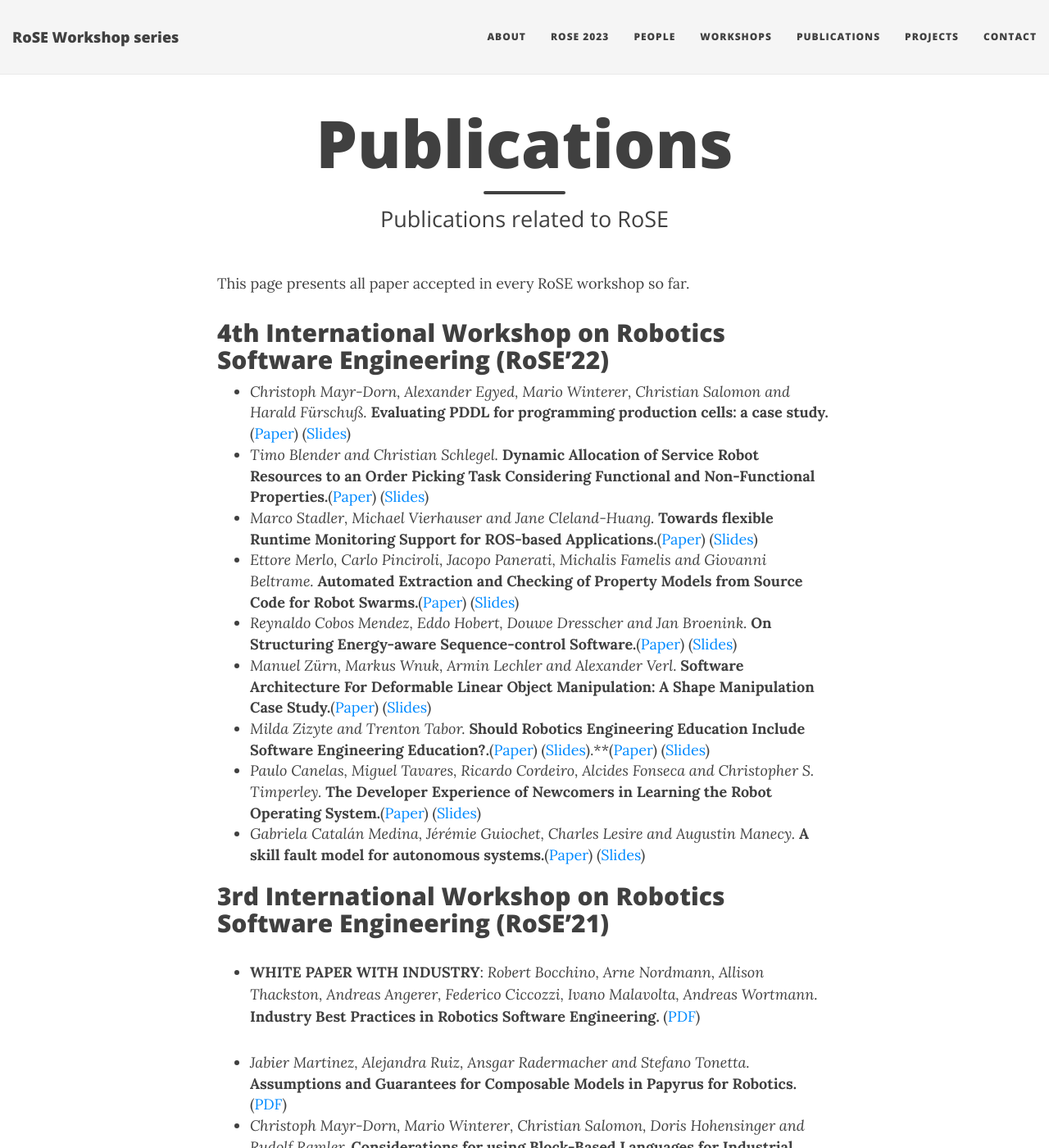
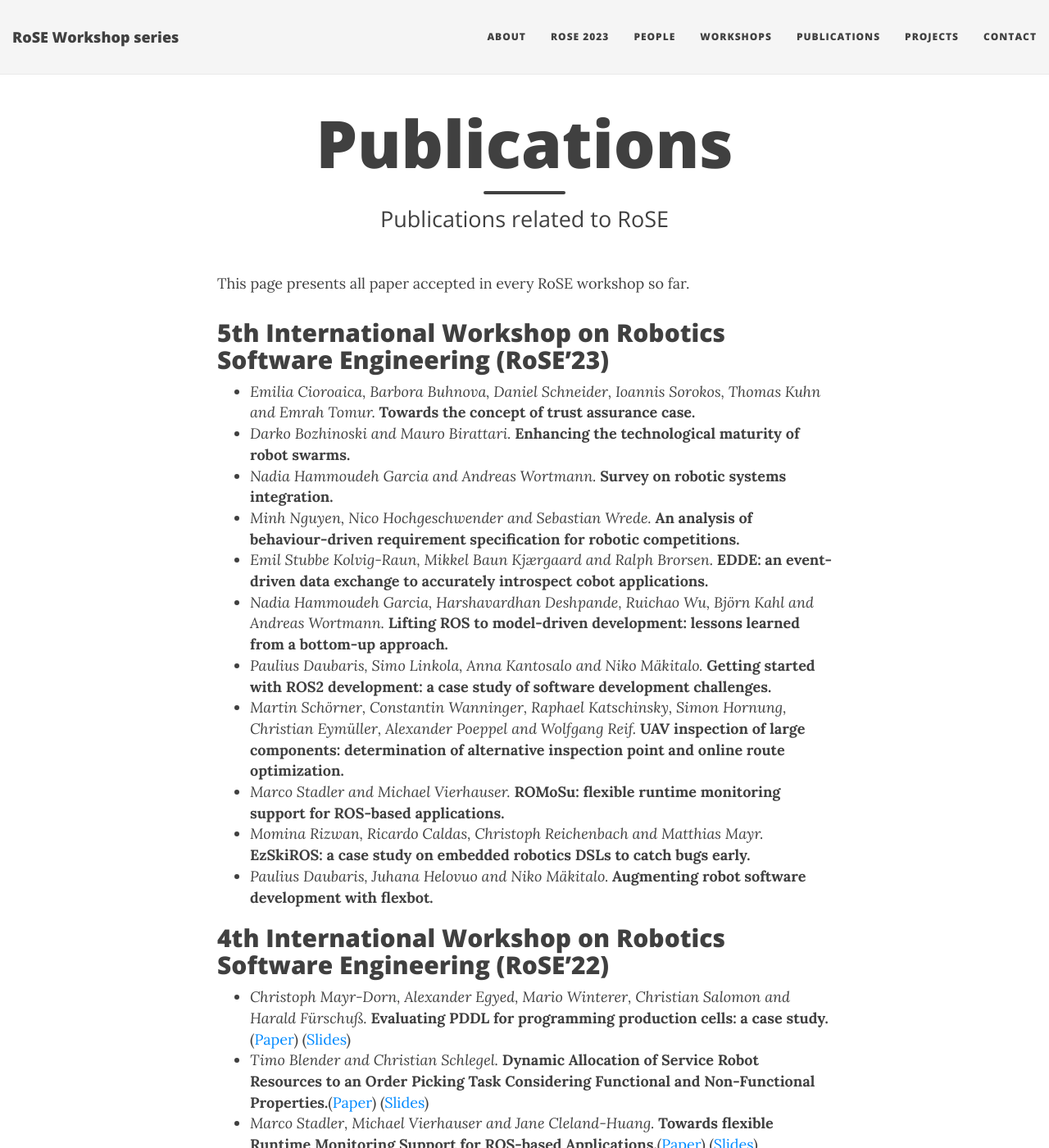
Before and after one commit to rose-workshops/rose-workshops.github.io, a Jekyll site: the page built from publications.md, in a window 1280 px wide and 1400 px high. Shown: the whole window at 82% size. Built offline with Jekyll 4.4.1, drawn with Linux system fonts in a browser that asks for light colours; nearby versions of some CDN libraries.

Commit message:
added list of RoSE'23 papers to publications page

```diff
--- a/publications.md
+++ b/publications.md
@@ -5,6 +5,31 @@ subtitle: Publications related to RoSE
 ---
 
 This page presents all paper accepted in every RoSE workshop so far.
+
+## 5th International Workshop on Robotics Software Engineering (RoSE'23)
+
+* _Emilia Cioroaica, Barbora Buhnova, Daniel Schneider, Ioannis Sorokos, Thomas Kuhn and Emrah Tomur._
+  **Towards the concept of trust assurance case.**
+* _Darko Bozhinoski and Mauro Birattari._
+  **Enhancing the technological maturity of robot swarms.**
+* _Nadia Hammoudeh Garcia and Andreas Wortmann._
+  **Survey on robotic systems integration.**
+* _Minh Nguyen, Nico Hochgeschwender and Sebastian Wrede._
+  **An analysis of behaviour-driven requirement specification for robotic competitions.**
+* _Emil Stubbe Kolvig-Raun, Mikkel Baun Kjærgaard and Ralph Brorsen._
+  **EDDE: an event-driven data exchange to accurately introspect cobot applications.**
+* _Nadia Hammoudeh Garcia, Harshavardhan Deshpande, Ruichao Wu, Björn Kahl and Andreas Wortmann._
+  **Lifting ROS to model-driven development: lessons learned from a bottom-up approach.**
+* _Paulius Daubaris, Simo Linkola, Anna Kantosalo and Niko Mäkitalo._
+  **Getting started with ROS2 development: a case study of software development challenges.**
+* _Martin Schörner, Constantin Wanninger, Raphael Katschinsky, Simon Hornung, Christian Eymüller, Alexander Poeppel and Wolfgang Reif._
+  **UAV inspection of large components: determination of alternative inspection point and online route optimization.**
+* _Marco Stadler and Michael Vierhauser._
+  **ROMoSu: flexible runtime monitoring support for ROS-based applications.**
+* _Momina Rizwan, Ricardo Caldas, Christoph Reichenbach and Matthias Mayr._
+  **EzSkiROS: a case study on embedded robotics DSLs to catch bugs early.**
+* _Paulius Daubaris, Juhana Helovuo and Niko Mäkitalo._
+  **Augmenting robot software development with flexbot.**
 
 ## 4th International Workshop on Robotics Software Engineering (RoSE'22)
 
```
